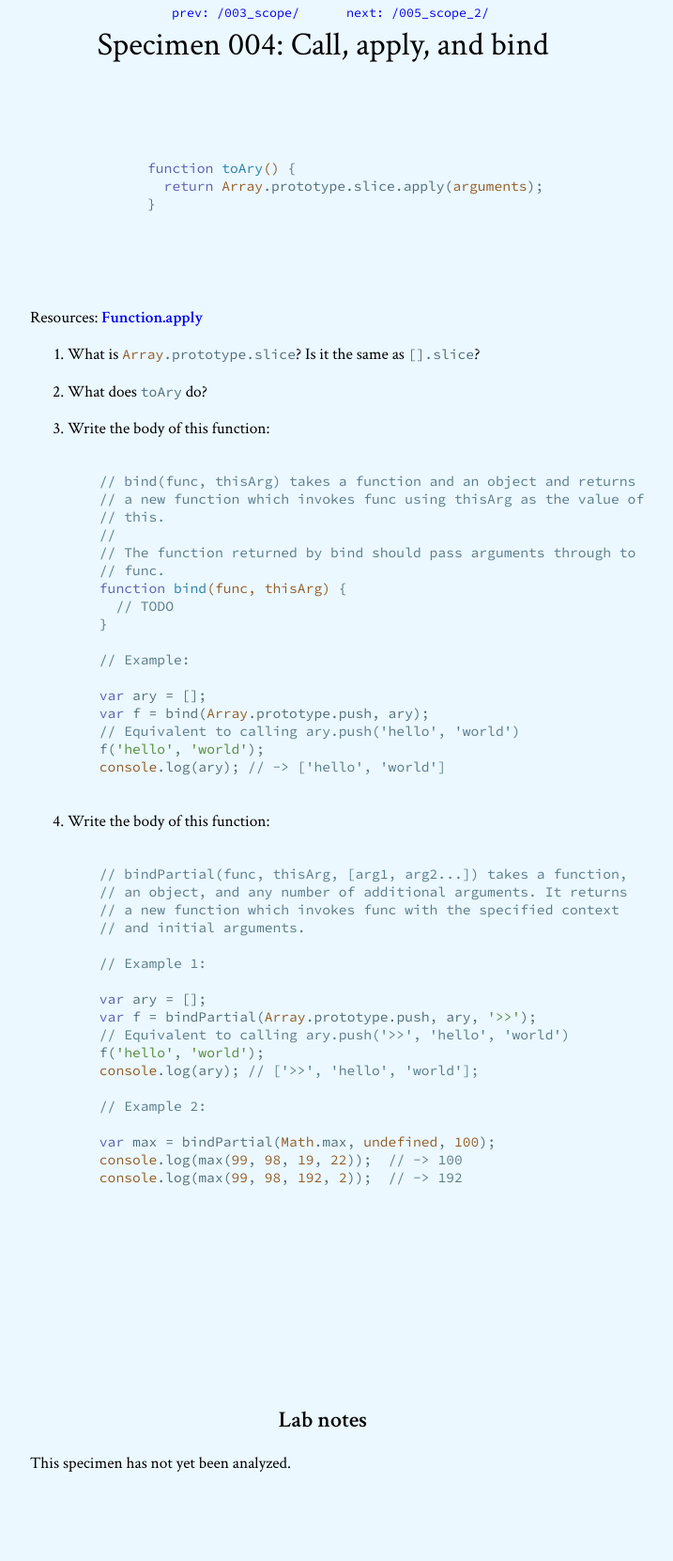
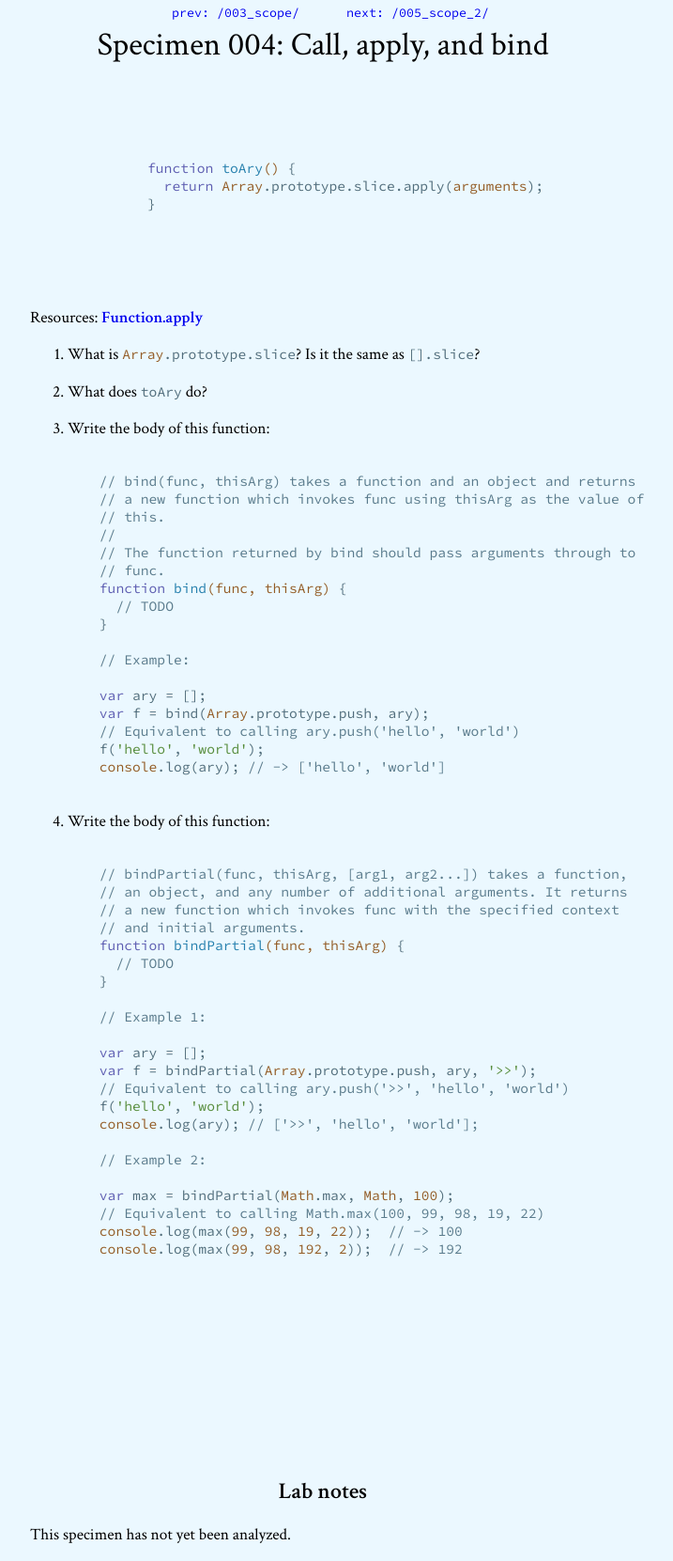
Before and after one commit to queerviolet/javascript-lab-notebook, a Jekyll site: the page built from specimens/004_call_apply_bind.md, in a window 1280 px wide. Shown: the whole page at 94% size, without its empty margins (296-1013 px from the left). Built offline with Jekyll 4.4.1, drawn with Linux system fonts in a browser that asks for light colours; before the commit the page ends 1585 px from its top, so only the background shows below that.

Commit message:
Added empty method to page 4

```diff
--- a/specimens/004_call_apply_bind.md
+++ b/specimens/004_call_apply_bind.md
@@ -46,6 +46,9 @@ Resources: [Function.apply](https://developer.mozilla.org/en-US/docs/Web/JavaScr
     // an object, and any number of additional arguments. It returns
     // a new function which invokes func with the specified context
     // and initial arguments.
+    function bindPartial(func, thisArg) {
+      // TODO
+    }
 
     // Example 1:
 
@@ -57,7 +60,8 @@ Resources: [Function.apply](https://developer.mozilla.org/en-US/docs/Web/JavaScr
 
     // Example 2:
 
-    var max = bindPartial(Math.max, undefined, 100);
+    var max = bindPartial(Math.max, Math, 100);
+    // Equivalent to calling Math.max(100, 99, 98, 19, 22)
     console.log(max(99, 98, 19, 22));  // -> 100
     console.log(max(99, 98, 192, 2));  // -> 192
     </code></pre>
```
